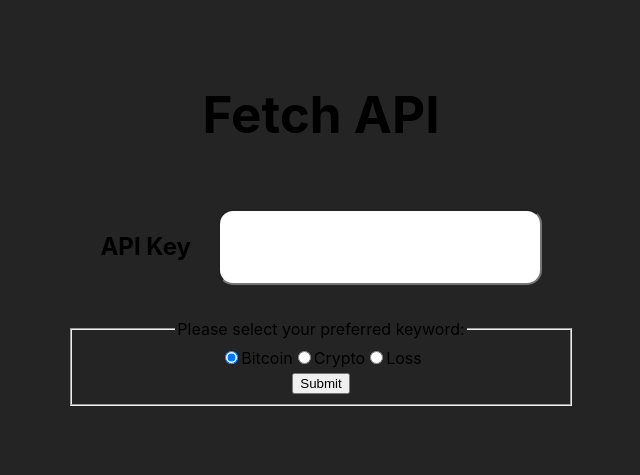
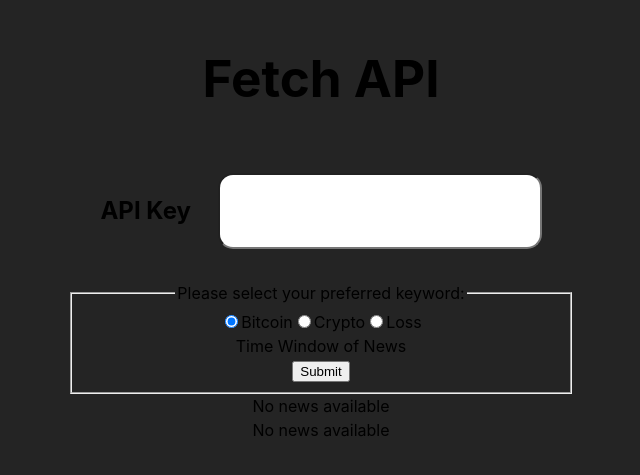
Before and after one commit to JuliBooli/news-api-diy, a React (Vite) app: page / in a window 1280 px wide. Shown: the part 171-646 px from the top of the page, without its empty margins (319-959 px from the left). Built offline with nearby package versions, Linux system fonts and the light colour scheme.

Commit message:
Crude implementation for a response block.

```diff
--- a/package.json
+++ b/package.json
@@ -14,6 +14,7 @@
     "vite": "^6.0.5"
   },
   "dependencies": {
+    "bootstrap": "^5.3.3",
     "react-dom": "^19.0.0"
   }
 }
--- a/src/api.tsx
+++ b/src/api.tsx
@@ -1,10 +1,13 @@
-import React, { useState } from "react";
+import React, {useState} from "react";
 import './style.css'
+import News from "./news.tsx";
 
 function Api() {
 
     const [keyWord, setKeyWord] = useState("bitcoin");
     const [key, setKey] = useState(localStorage.getItem("keyItem") || " ");
+    const [newsData, setNewsData] = useState([]);
+
 
     const handleInputChange = (event: React.ChangeEvent<HTMLInputElement>) => {
         const newValue = event.target.value;
@@ -20,8 +23,9 @@ function Api() {
         fetch(`https://newsapi.org/v2/everything?q=${keyWord}&apiKey=${key}`)
             .then((response) => response.json())
             .then((data) => {
+                setNewsData(data.articles);
                 console.log(data);
-                });
+            });
     }
 
     const handleSubmit = (event: React.FormEvent) => {
@@ -34,28 +38,32 @@ function Api() {
             <h1>Fetch API</h1>
             <div id="apiDiv">
                 <h2>API Key</h2>
-                <input id="apikey" value={key} onChange={handleInputChange} />
+                <input id="apikey" value={key} onChange={handleInputChange}/>
             </div>
             <div>
                 <form onSubmit={handleSubmit}>
                     <fieldset>
                         <legend>Please select your preferred keyword:</legend>
                         <div>
-                            <input type="radio" id="bitcoin" name="keyword" onChange={handleKeywordChange} defaultChecked={true} />
+                            <input type="radio" id="bitcoin" name="keyword" onChange={handleKeywordChange}
+                                   defaultChecked={true}/>
                             <label htmlFor="bitcoin">Bitcoin</label>
 
-                            <input type="radio" id="crypto" name="keyword" onChange={handleKeywordChange} />
+                            <input type="radio" id="crypto" name="keyword" onChange={handleKeywordChange}/>
                             <label htmlFor="crypto">Crypto</label>
 
-                            <input type="radio" id="loss" name="keyword" onChange={handleKeywordChange} />
+                            <input type="radio" id="loss" name="keyword" onChange={handleKeywordChange}/>
                             <label htmlFor="loss">Loss</label>
                         </div>
+                        <legend>Time Window of News</legend>
+
                         <div>
                             <button type="submit">Submit</button>
                         </div>
                     </fieldset>
                 </form>
             </div>
+            <News data={newsData}/>
         </>
     );
 }
--- a/src/main.tsx
+++ b/src/main.tsx
@@ -2,6 +2,7 @@ import React from "react";
 import ReactDOM from "react-dom/client";
 import './style.css';
 import Api from "./api";
+import News from "./news.tsx";
 
 const rootElement = document.querySelector<HTMLDivElement>('#app');
 if (rootElement) {
@@ -9,6 +10,7 @@ if (rootElement) {
     root.render(
         <React.StrictMode>
             <Api />
+            <News/>
         </React.StrictMode>
     );
 }
--- /dev/null
+++ b/src/news.tsx
@@ -0,0 +1,38 @@
+import React from "react";
+
+interface NewsProps {
+    data: Array<{
+        source: { name: string | null };
+        author: string | null;
+        title: string | null;
+        description: string | null;
+        url: string | null;
+        urlToImage: string | null;
+        publishedAt: string | null;
+        content: string | null;
+    }>;
+}
+
+function News({ data }: NewsProps) {
+    if (!data || data.length === 0) {
+        return <div>No news available</div>;
+    }
+    return (
+        <div>
+            {data.map((article, index) => (
+                <div key={index} style={{ display: "block", marginBottom: "20px" }}>
+                    <div><strong>Source:</strong> {article.source.name}</div>
+                    <div><strong>Author:</strong> {article.author}</div>
+                    <div><strong>Title:</strong> {article.title}</div>
+                    <div><strong>Description:</strong> {article.description}</div>
+                    <div><strong>URL:</strong> <a href={article.url} target="_blank" rel="noopener noreferrer">{article.url}</a></div>
+                    <div><strong>URL To Image:</strong> <img src={article.urlToImage} alt={article.title} style={{ width: "100px" }} /></div>
+                    <div><strong>Published At:</strong> {article.publishedAt}</div>
+                    <div><strong>Content:</strong> {article.content}</div>
+                </div>
+            ))}
+        </div>
+    );
+}
+
+export default News;
```
Also changed, not shown: 1 other file (tests, documents, lock files or other folders).
